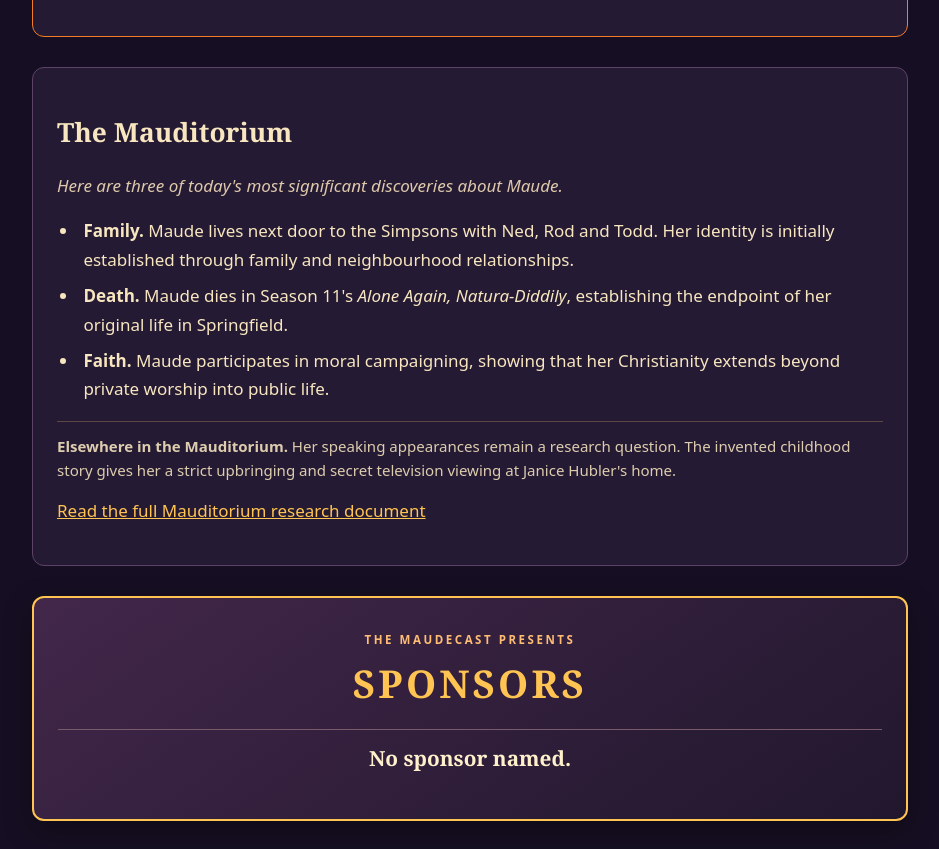
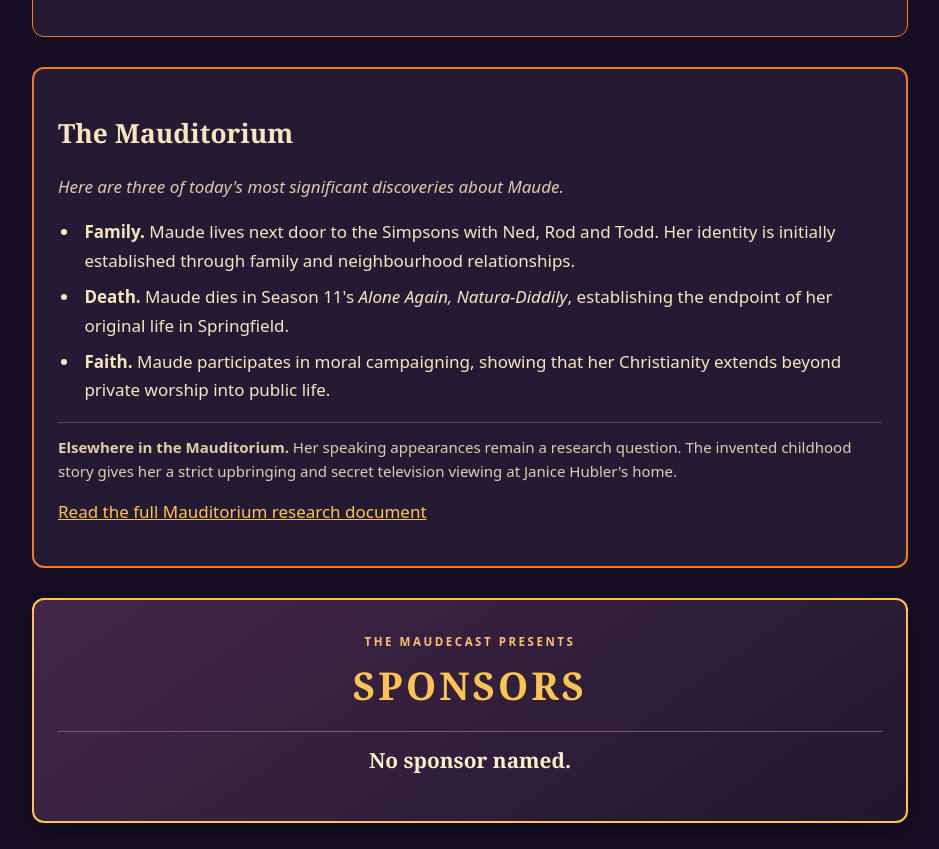
Before and after one commit to boleary1599-wq/themaudecastextendeduniverse, a plain HTML site: page episode-001.html in a window 1280 px wide. Shown: the part 6012-6861 px from the top of the page, without its empty margins (170-1109 px from the left). Drawn offline with Linux system fonts and the light colour scheme.

Commit message:
Episode 1: orange Mauditorium panel border

```diff
--- a/episode-001.html
+++ b/episode-001.html
@@ -7,6 +7,8 @@
 .episode-kicker{font-size:clamp(1rem,2.5vw,1.35rem);letter-spacing:.1em;margin:0 0 6px;font-weight:800}.episode-title{font-size:clamp(2rem,5vw,3.55rem);line-height:1.1;letter-spacing:-.025em;max-width:100%;text-wrap:balance;margin:0 0 16px;overflow-wrap:normal}@media(max-width:600px){.episode-title{font-size:clamp(1.85rem,7.5vw,2.6rem)}.episode-kicker{font-size:1rem}}
 #sponsor{background:linear-gradient(145deg,#42274a,#21172d);border:2px solid #ffc451;text-align:center;box-shadow:0 10px 30px #0005;position:relative;padding:32px 24px}#sponsor:before{content:"THE MAUDECAST PRESENTS";display:block;font-size:.72rem;letter-spacing:.22em;color:#ffbd74;font-weight:900;margin-bottom:8px}#sponsor h2{font:900 clamp(1.6rem,4vw,2.4rem) Georgia,serif;color:#ffc451;margin:0 0 20px;text-transform:uppercase;letter-spacing:.08em}#sponsor p{padding:14px 12px;margin:0;border-top:1px solid #795a6b;font-size:1.05rem}#sponsor p strong{font:900 1.3rem Georgia,serif;color:#fff1cb}.mauditorium-context{color:#dfc9ab;font-style:italic;margin:8px 0 16px}.mauditorium-list{padding-left:1.4rem;line-height:1.7}.mauditorium-list li{margin:7px 0;padding-left:4px}
 .mauditorium-elsewhere{margin:18px 0 0;padding-top:12px;border-top:1px solid rgba(198,158,98,.4);font-size:.94rem;line-height:1.6;opacity:.88}.mauditorium-elsewhere strong{font-weight:800}
+
+#mauditorium{border:2px solid #f47c24}
 </style></head><body>
 <a class="skip-link" href="#episode-transcript">Skip to transcript</a>
 <header><a href="index.html">MFIMDb</a><nav><a href="museum.html">Museum</a> · <a href="inside.html">Inside</a></nav></header>
```
